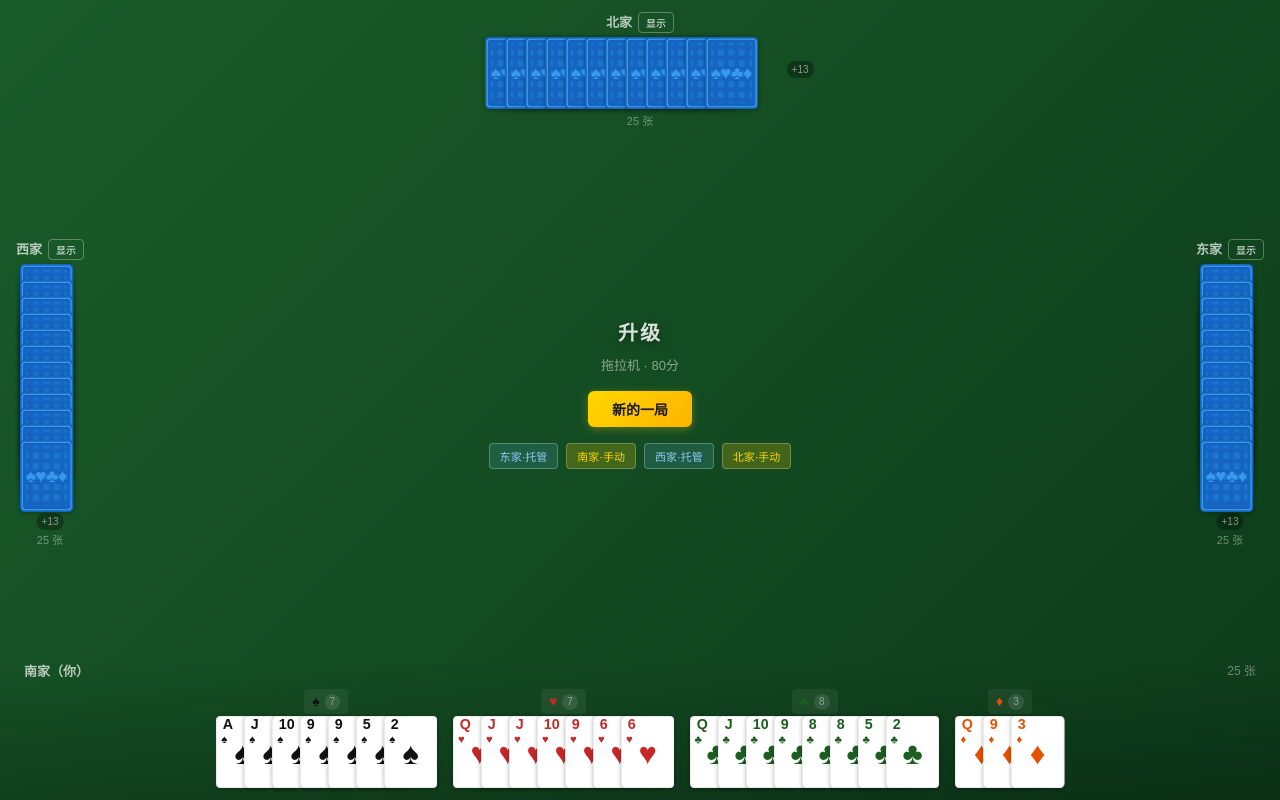
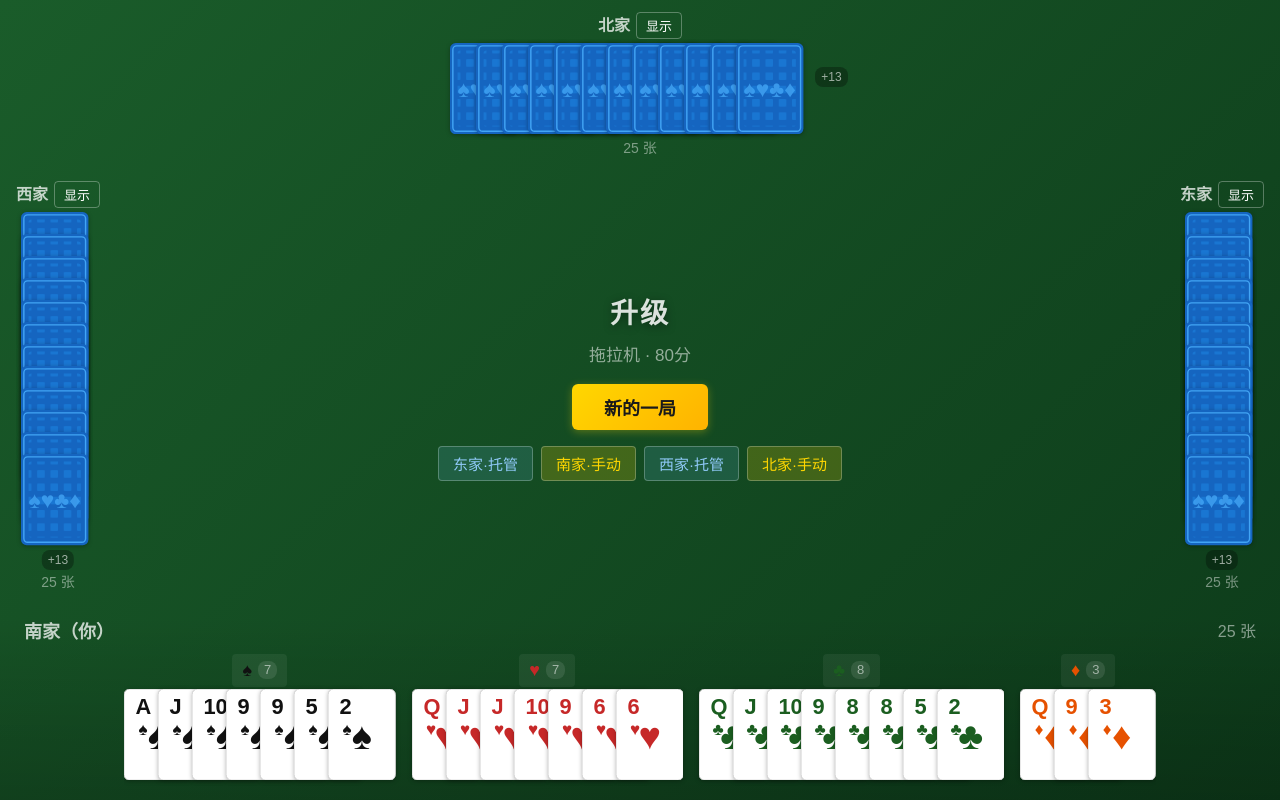
Before and after one commit to HiddenTesla/shengji, a React (Vite) app: page / in a window 1280 px wide. Built offline with nearby package versions, Linux system fonts and the light colour scheme.

Commit message:
优化牌面显示

```diff
--- a/src/App.tsx
+++ b/src/App.tsx
@@ -138,7 +138,7 @@ function App() {
         }}>
           {/* 游戏标题 */}
           <div style={{
-            fontSize: 20,
+            fontSize: 28,
             fontWeight: 700,
             color: 'rgba(255,255,255,0.85)',
             letterSpacing: 2,
@@ -147,8 +147,8 @@ function App() {
             升级
           </div>
           <div style={{
-            fontSize: 13,
-            color: 'rgba(255,255,255,0.5)',
+            fontSize: 17,
+            color: 'rgba(255,255,255,0.55)',
           }}>
             拖拉机 · 80分
           </div>
@@ -158,8 +158,8 @@ function App() {
             onClick={startNewGame}
             style={{
               marginTop: 8,
-              padding: '8px 24px',
-              fontSize: 14,
+              padding: '10px 32px',
+              fontSize: 18,
               cursor: 'pointer',
               border: 'none',
               borderRadius: 6,
@@ -185,8 +185,8 @@ function App() {
                 key={pos}
                 onClick={() => toggleMode(pos)}
                 style={{
-                  padding: '4px 10px',
-                  fontSize: 11,
+                  padding: '6px 14px',
+                  fontSize: 15,
                   cursor: 'pointer',
                   border: '1px solid rgba(255,255,255,0.25)',
                   borderRadius: 4,
@@ -226,15 +226,15 @@ function App() {
           padding: '0 8px',
         }}>
           <span style={{
-            fontSize: 13,
+            fontSize: 18,
             fontWeight: 600,
-            color: 'rgba(255,255,255,0.7)',
+            color: 'rgba(255,255,255,0.75)',
           }}>
             南家（你）
           </span>
           <span style={{
-            fontSize: 12,
-            color: 'rgba(255,255,255,0.4)',
+            fontSize: 16,
+            color: 'rgba(255,255,255,0.5)',
           }}>
             {hands.S.length} 张
           </span>
--- a/src/components/CardComponent.tsx
+++ b/src/components/CardComponent.tsx
@@ -157,15 +157,15 @@ function JokerFace({ card, small }: { card: Card; small?: boolean }) {
       </text>
       <SuitSymbol
         suit={Suit.Joker}
-        x={small ? 11 : 14}
-        y={small ? 16 : 20}
-        size={small ? 16 : 22}
+        x={small ? 14 : 16}
+        y={small ? 20 : 22}
+        size={small ? 16 : 20}
       />
       <SuitSymbol
         suit={Suit.Joker}
-        x={small ? CARD_WIDTH - 11 : CARD_WIDTH - 14}
-        y={small ? CARD_HEIGHT - 16 : CARD_HEIGHT - 20}
-        size={small ? 16 : 22}
+        x={small ? CARD_WIDTH - 14 : CARD_WIDTH - 16}
+        y={small ? CARD_HEIGHT - 20 : CARD_HEIGHT - 22}
+        size={small ? 16 : 20}
       />
     </g>
   )
@@ -178,14 +178,13 @@ function NormalFace({ card, small }: { card: Card; small?: boolean }) {
   const rankName = RANK_NAME[card.rank]
   const suitSymbol = SUIT_SYMBOL[card.suit]
 
-  // small 模式下也尽量放大
-  const sz = small ? 0.85 : 1
-  const rankSize = Math.round(22 * sz)
-  const suitCornerSize = Math.round(18 * sz)
-  const centerSize = Math.round(48 * sz)
-  const cornerX = Math.round(10 * sz)
-  const rankY = Math.round(20 * sz)
-  const suitY = Math.round(36 * sz)
+  // 手牌（small）模式也保持足够大的点数/花色，并留出边距
+  const rankSize = small ? 23 : 20
+  const suitCornerSize = small ? 18 : 15
+  const centerSize = small ? 40 : 42
+  const cornerX = 12
+  const rankY = 26
+  const suitY = 43
 
   return (
     <g>
@@ -214,7 +213,7 @@ function NormalFace({ card, small }: { card: Card; small?: boolean }) {
       {/* 左上角花色 */}
       <SuitSymbol
         suit={card.suit}
-        x={cornerX + (small ? 2 : 4)}
+        x={cornerX + 8}
         y={suitY}
         size={suitCornerSize}
       />
@@ -247,7 +246,7 @@ function NormalFace({ card, small }: { card: Card; small?: boolean }) {
           </text>
           <SuitSymbol
             suit={card.suit}
-            x={CARD_WIDTH - cornerX - (small ? 2 : 4)}
+            x={CARD_WIDTH - cornerX - 8}
             y={CARD_HEIGHT - suitY + 2}
             size={suitCornerSize}
           />
@@ -265,8 +264,8 @@ export default function CardComponent({
   onClick,
   style,
 }: CardComponentProps) {
-  const w = small ? CARD_WIDTH * 0.75 : CARD_WIDTH
-  const h = small ? CARD_HEIGHT * 0.75 : CARD_HEIGHT
+  const w = small ? CARD_WIDTH * 0.95 : CARD_WIDTH
+  const h = small ? CARD_HEIGHT * 0.95 : CARD_HEIGHT
 
   return (
     <svg
--- a/src/components/OpponentHand.tsx
+++ b/src/components/OpponentHand.tsx
@@ -14,10 +14,10 @@ interface OpponentHandProps {
 }
 
 /** 牌背重叠偏移 */
-const OVERLAP_H = 20 // 水平（北/南）
-const OVERLAP_V = 16 // 垂直（东/西）
-const CARD_W = 71
-const CARD_H = 96
+const OVERLAP_H = 26 // 水平（北/南）
+const OVERLAP_V = 22 // 垂直（东/西）
+const CARD_W = 71 * 0.95
+const CARD_H = 96 * 0.95
 
 export default function OpponentHand({
   position,
@@ -39,15 +39,15 @@ export default function OpponentHand({
         gap: 4,
       }}>
         <div style={{
-          fontSize: 13,
+          fontSize: 18,
           fontWeight: 600,
-          color: 'rgba(255,255,255,0.7)',
+          color: 'rgba(255,255,255,0.75)',
         }}>
           {label}家
         </div>
         <div style={{
-          color: 'rgba(255,255,255,0.3)',
-          fontSize: 12,
+          color: 'rgba(255,255,255,0.35)',
+          fontSize: 15,
         }}>
           无手牌
         </div>
@@ -74,7 +74,7 @@ export default function OpponentHand({
         <div style={{
           position: 'relative',
           width,
-          height: CARD_H * 0.75,
+          height: CARD_H,
         }}>
           {Array.from({ length: maxShow }).map((_, idx) => (
             <div
@@ -100,7 +100,7 @@ export default function OpponentHand({
   }
 
   // ---- 竖排（东/西） ----
-  const height = maxShow * OVERLAP_V + CARD_H * 0.75
+  const height = maxShow * OVERLAP_V + CARD_H
   return (
     <div style={{
       display: 'flex',
@@ -116,7 +116,7 @@ export default function OpponentHand({
       />
       <div style={{
         position: 'relative',
-        width: CARD_W * 0.75 + 6,
+        width: CARD_W + 6,
         height,
       }}>
         {Array.from({ length: maxShow }).map((_, idx) => (
@@ -162,9 +162,9 @@ function LabelRow({
       gap: 6,
     }}>
       <span style={{
-        fontSize: 13,
+        fontSize: 16,
         fontWeight: 600,
-        color: 'rgba(255,255,255,0.7)',
+        color: 'rgba(255,255,255,0.75)',
       }}>
         {label}家
       </span>
@@ -172,8 +172,8 @@ function LabelRow({
         <button
           onClick={onToggleVisibility}
           style={{
-            padding: '2px 7px',
-            fontSize: 10,
+            padding: '3px 9px',
+            fontSize: 13,
             cursor: 'pointer',
             border: '1px solid rgba(255,255,255,0.3)',
             borderRadius: 4,
@@ -191,8 +191,8 @@ function LabelRow({
 function CardCount({ count }: { count: number }) {
   return (
     <div style={{
-      fontSize: 11,
-      color: 'rgba(255,255,255,0.4)',
+      fontSize: 14,
+      color: 'rgba(255,255,255,0.45)',
     }}>
       {count} 张
     </div>
@@ -206,11 +206,11 @@ function ExtraBadge({ count, side }: { count: number; side?: boolean }) {
       ...(side
         ? { bottom: -2, left: '50%', transform: 'translateX(-50%)' }
         : { right: -18, top: 24 }),
-      fontSize: 10,
-      color: 'rgba(255,255,255,0.5)',
+      fontSize: 12,
+      color: 'rgba(255,255,255,0.6)',
       background: 'rgba(0,0,0,0.3)',
       borderRadius: 8,
-      padding: '1px 5px',
+      padding: '1px 6px',
       whiteSpace: 'nowrap',
     }}>
       +{count}
--- a/src/components/PlayerHand.tsx
+++ b/src/components/PlayerHand.tsx
@@ -12,9 +12,13 @@ interface PlayerHandProps {
 }
 
 /** 手牌重叠偏移量 */
-const OVERLAP = 28
+const OVERLAP = 34
 /** 组间距 */
 const GROUP_GAP = 16
+/** 手牌缩放后单牌宽度 */
+const CARD_W_SMALL = 71 * 0.95
+/** 手牌缩放后单牌高度 */
+const CARD_H_SMALL = 96 * 0.95
 
 /** 花色颜色映射 — 与卡牌一致 */
 const SUIT_COLORS: Record<string, string> = {
@@ -38,7 +42,7 @@ export default function PlayerHand({
         justifyContent: 'center',
         minHeight: 80,
         color: 'rgba(255,255,255,0.5)',
-        fontSize: 14,
+        fontSize: 16,
       }}>
         无手牌
       </div>
@@ -54,7 +58,7 @@ export default function PlayerHand({
       alignItems: 'flex-end',
       padding: '4px 0',
       gap: GROUP_GAP,
-      overflowX: 'hidden',
+      overflow: 'hidden',
       maxWidth: '100%',
     }}>
       {groups.map((group) => {
@@ -86,7 +90,7 @@ function GroupSection({
   onToggleCard: (index: number) => void
 }) {
   const count = group.cards.length
-  const width = (count - 1) * OVERLAP + 71 * 0.75
+  const width = (count - 1) * OVERLAP + CARD_W_SMALL
   const color = SUIT_COLORS[group.kind] ?? 'rgba(255,255,255,0.6)'
 
   return (
@@ -100,11 +104,11 @@ function GroupSection({
       <div style={{
         display: 'flex',
         alignItems: 'center',
-        gap: 5,
-        fontSize: 14,
+        gap: 6,
+        fontSize: 18,
         fontWeight: 700,
         color,
-        padding: '2px 8px',
+        padding: '3px 10px',
         borderRadius: 4,
         background: group.kind === 'trump'
           ? 'rgba(255,215,0,0.12)'
@@ -113,13 +117,13 @@ function GroupSection({
       }}>
         <span>{group.label}</span>
         <span style={{
-          fontSize: 10,
+          fontSize: 13,
           fontWeight: 500,
-          color: 'rgba(255,255,255,0.45)',
+          color: 'rgba(255,255,255,0.55)',
           background: 'rgba(255,255,255,0.1)',
           borderRadius: 8,
-          padding: '0 5px',
-          lineHeight: '16px',
+          padding: '0 6px',
+          lineHeight: '18px',
         }}>
           {count}
         </span>
@@ -129,7 +133,7 @@ function GroupSection({
       <div style={{
         position: 'relative',
         width,
-        height: 72,
+        height: CARD_H_SMALL + 8,
       }}>
         {group.cards.map((card, idx) => {
           const globalIdx = groupStartIdx + idx
```
